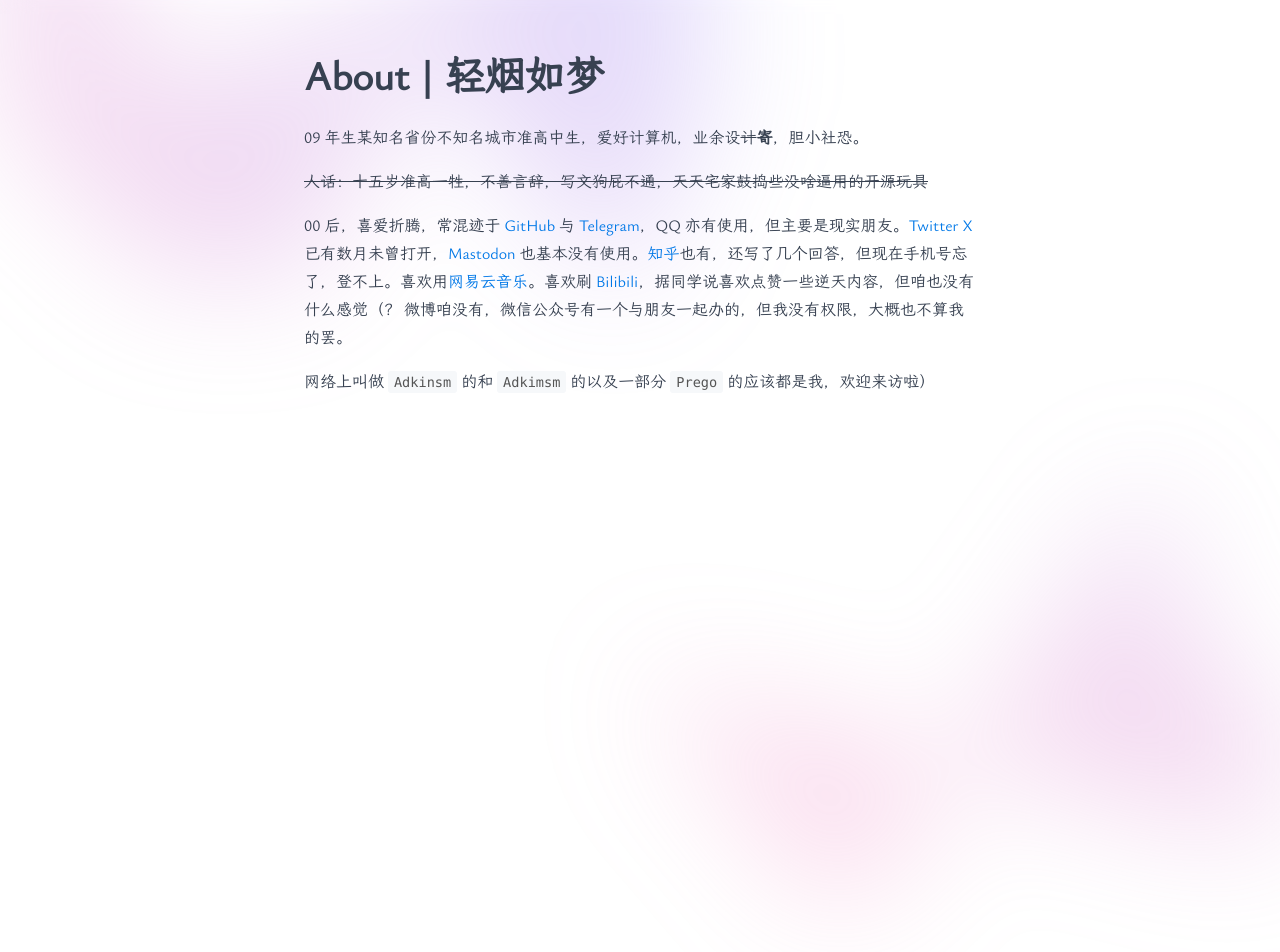
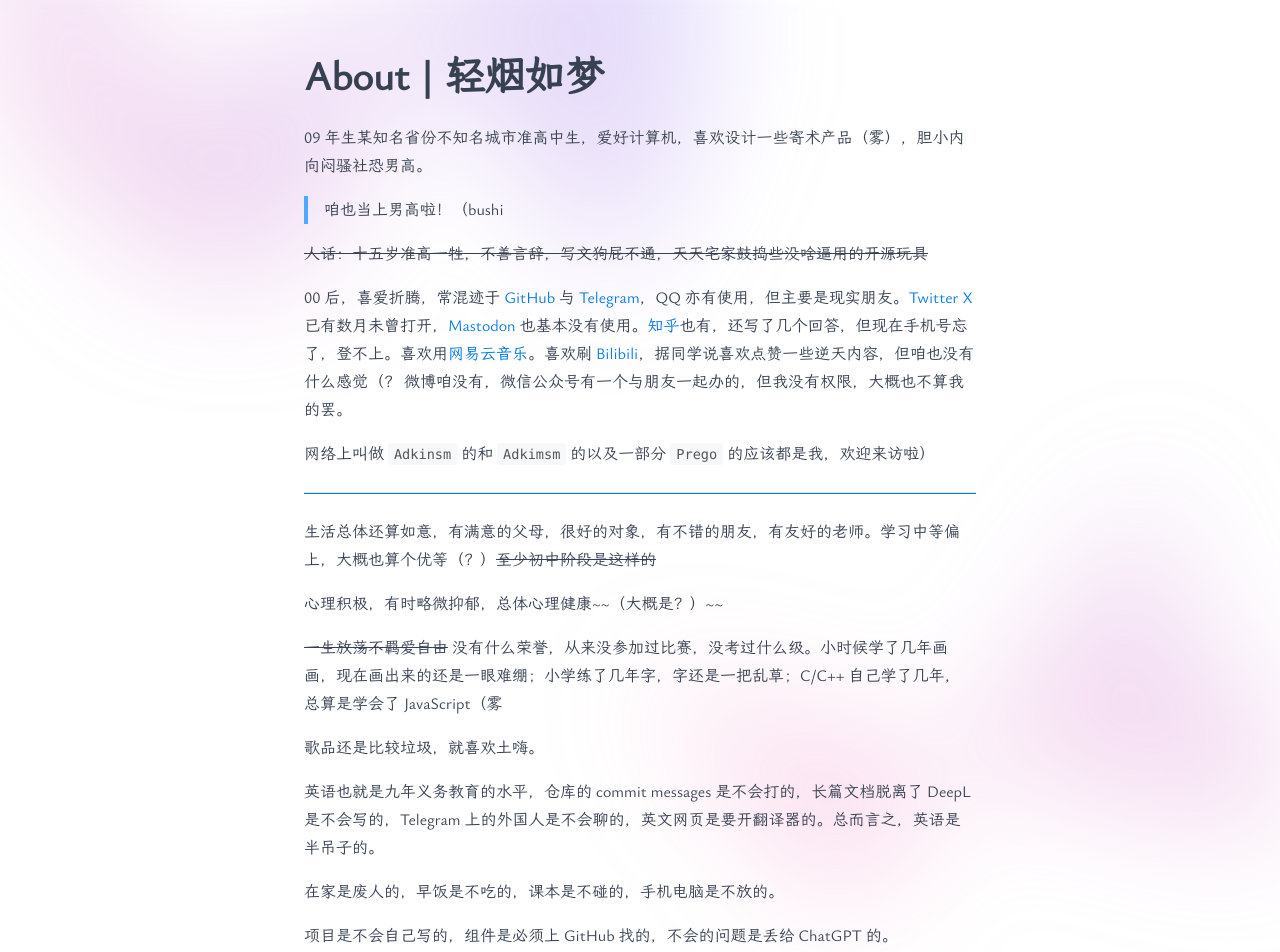
Before and after one commit to adkinsmpage/www.adki.site, a Next.js app: page /pages/about in a window 1280 px wide. Shown: the part 80-1032 px from the top of the page. Before the commit the page ends 800 px from the top, so only its background shows below. Built offline with nearby package versions, Linux system fonts and the light colour scheme.

Commit message:
docs(about): make the about page longer

```diff
--- a/src/app/pages/about/page.mdx
+++ b/src/app/pages/about/page.mdx
@@ -1,9 +1,33 @@
 # About | 轻烟如梦
 
-09 年生某知名省份不知名城市准高中生，爱好计算机，业余设~~计~~**寄**，胆小社恐。
+09 年生某知名省份不知名城市准高中生，爱好计算机，喜欢设计一些寄术产品（雾），胆小内向闷骚社恐男高。
+
+> 咱也当上男高啦！（bushi
 
 ~~人话：十五岁准高一牲，不善言辞，写文狗屁不通，天天宅家鼓捣些没啥逼用的开源玩具~~
 
 00 后，喜爱折腾，常混迹于 [GitHub](https://github.com/adkimsm) 与 [Telegram](https://t.me/adkimsm)，QQ 亦有使用，但主要是现实朋友。[Twitter X](https://twitter.com/adkimsm)已有数月未曾打开，[Mastodon](https://o3o.ca/@prego) 也基本没有使用。[知乎](https://www.zhihu.com/people/adkinsm)也有，还写了几个回答，但现在手机号忘了，登不上。喜欢用[网易云音乐](https://music.163.com/#/user/home?id=3919658534)。喜欢刷 [Bilibili](https://space.bilibili.com/645466056)，据同学说喜欢点赞一些逆天内容，但咱也没有什么感觉（？ 微博咱没有，微信公众号有一个与朋友一起办的，但我没有权限，大概也不算我的罢。
 
 网络上叫做 `Adkinsm` 的和 `Adkimsm` 的以及一部分 `Prego` 的应该都是我，欢迎来访啦）
+
+---
+
+生活总体还算如意，有满意的父母，很好的对象，有不错的朋友，有友好的老师。学习中等偏上，大概也算个优等（？）~~至少初中阶段是这样的~~
+
+心理积极，有时略微抑郁，总体心理健康~~（大概是？）~~
+
+~~一生放荡不羁爱自由~~ 没有什么荣誉，从来没参加过比赛，没考过什么级。小时候学了几年画画，现在画出来的还是一眼难绷；小学练了几年字，字还是一把乱草；C/C++ 自己学了几年，总算是学会了 JavaScript（雾
+
+歌品还是比较垃圾，就喜欢土嗨。
+
+英语也就是九年义务教育的水平，仓库的 commit messages 是不会打的，长篇文档脱离了 DeepL 是不会写的，Telegram 上的外国人是不会聊的，英文网页是要开翻译器的。总而言之，英语是半吊子的。
+
+在家是废人的，早饭是不吃的，课本是不碰的，手机电脑是不放的。
+
+项目是不会自己写的，组件是必须上 GitHub 找的，不会的问题是丢给 ChatGPT 的。
+
+---
+
+轻烟如梦，愿你我的烦恼都随青烟飘散。
+
+> 本博主脑子不太正常，喜欢写自己都看不懂的文字，写文从来不会构思，将就着看（雾
```
